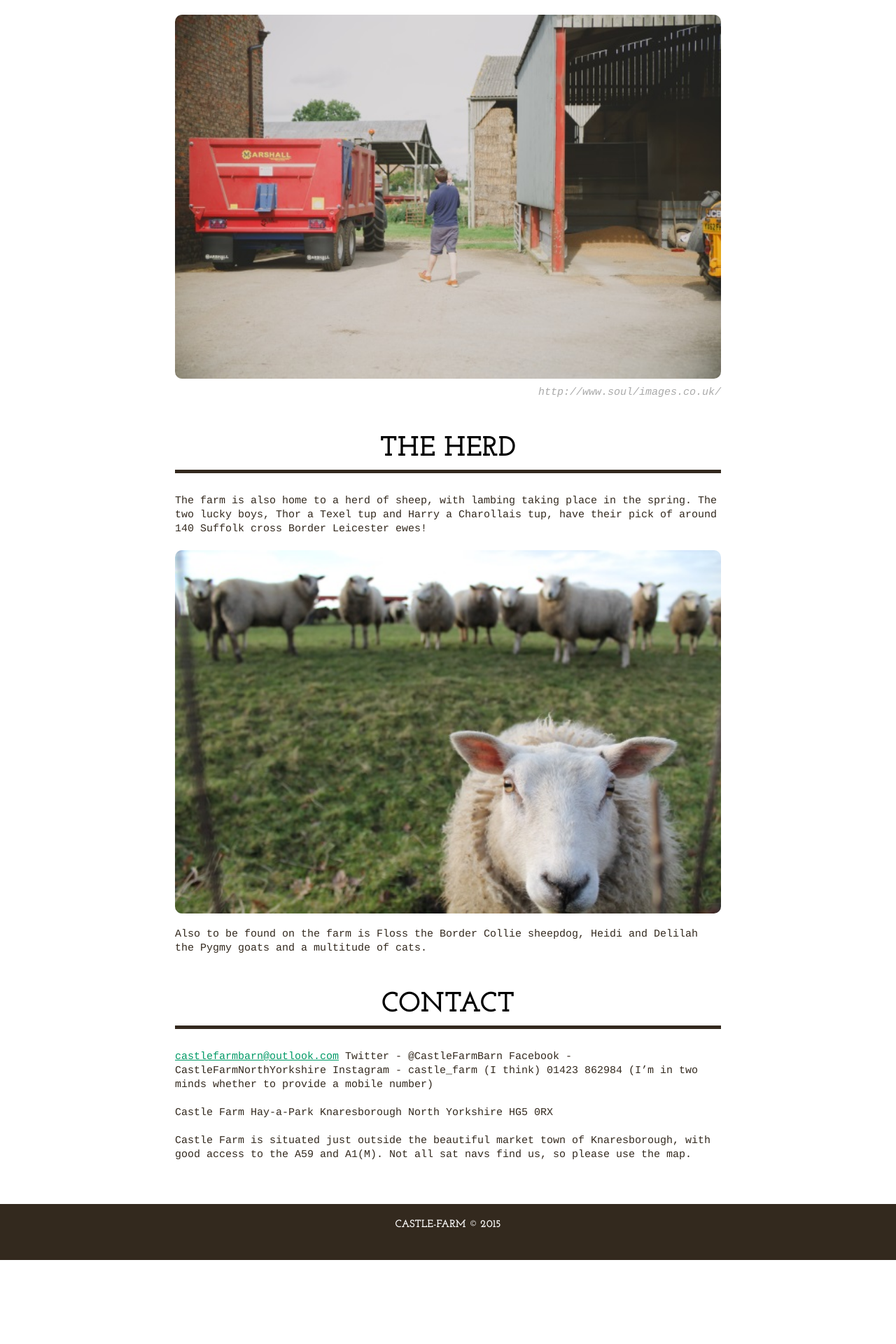
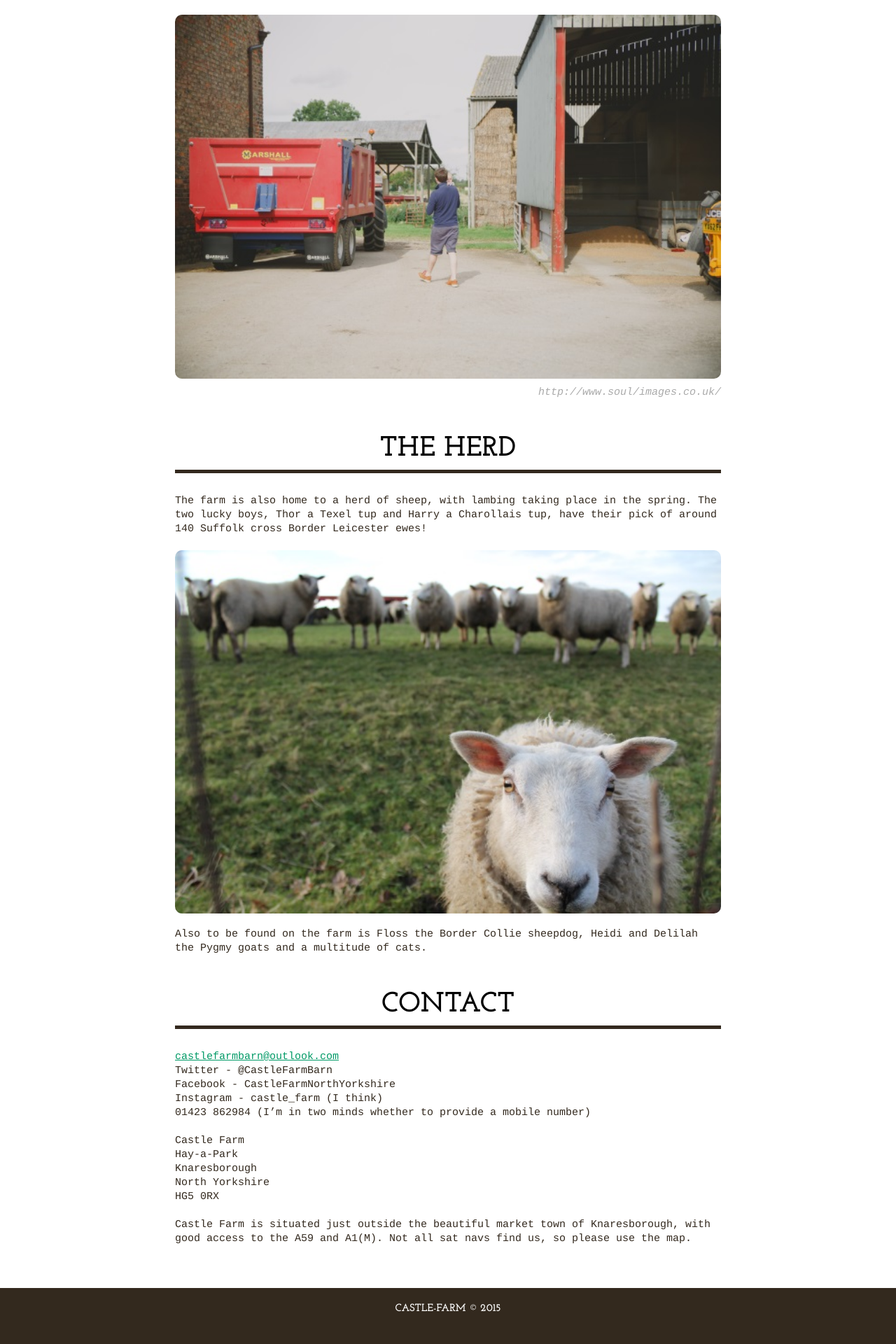
Before and after one commit to RebeccaHartley/castle-farm, a Jekyll site: the page built from _other/home.md, in a window 1280 px wide. Shown: the part 2985-4905 px from the top of the page at 70% size. Built offline with Jekyll 4.4.1, drawn with Linux system fonts in a browser that asks for light colours; before the commit the page ends 4785 px from its top, so only the background shows below that.

Commit message:
Added white-space class and root config for prose

```diff
--- a/_config.yml
+++ b/_config.yml
@@ -20,3 +20,6 @@ github_username:  jekyll
 collections:
  other:
   output: true
+
+prose:
+  rooturl: '_other'
--- a/_other/home.md
+++ b/_other/home.md
@@ -75,11 +75,13 @@ Twitter - @CastleFarmBarn
 Facebook - CastleFarmNorthYorkshire
 Instagram - castle_farm (I think)
 01423 862984 (I'm in two minds whether to provide a mobile number)
+{:.separate-lines}
 
 Castle Farm
 Hay-a-Park
 Knaresborough
 North Yorkshire
 HG5 0RX
+{:.separate-lines}
 
 Castle Farm is situated just outside the beautiful market town of Knaresborough, with good access to the A59 and A1(M). Not all sat navs find us, so please use the map.
--- a/css/main.scss
+++ b/css/main.scss
@@ -115,3 +115,7 @@ img + em{
 	margin-top: 1rem;
 	font-style: italic;
 }
+
+.separate-lines{
+	white-space: pre;
+}
```
